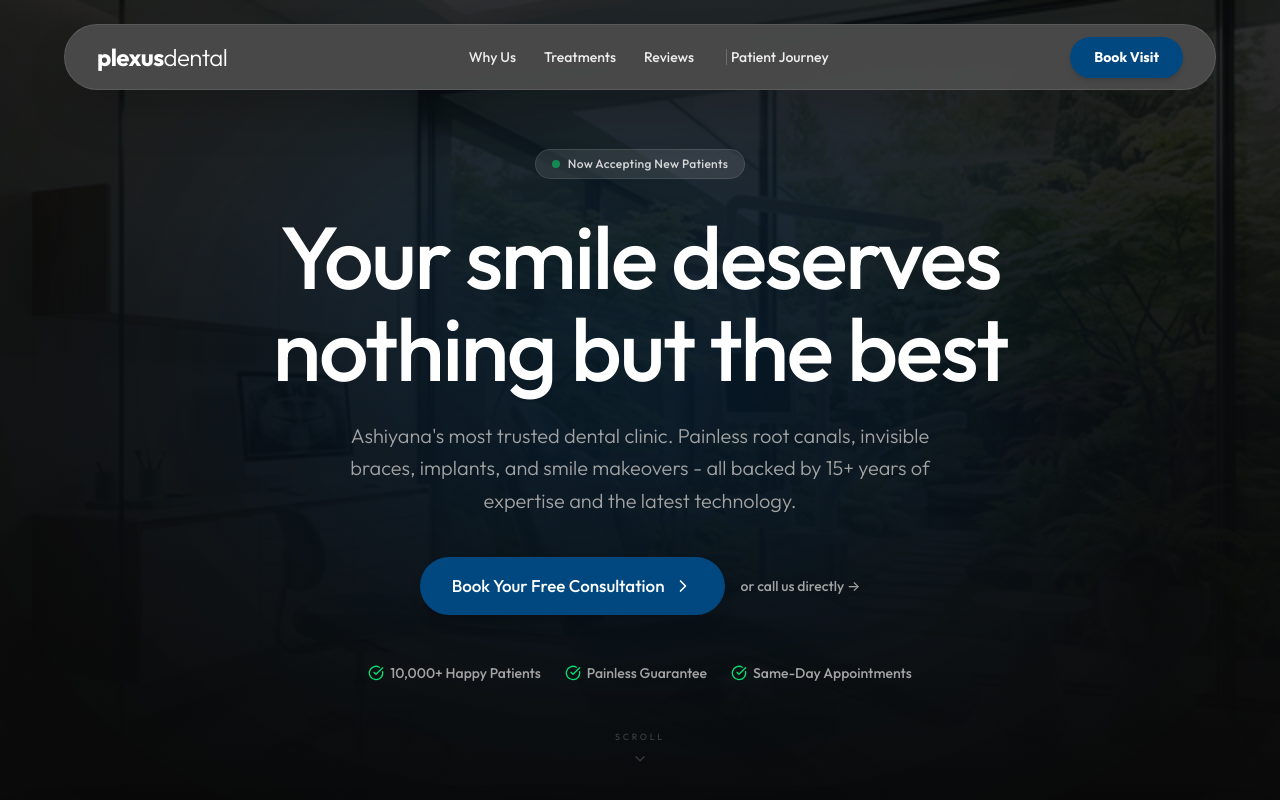
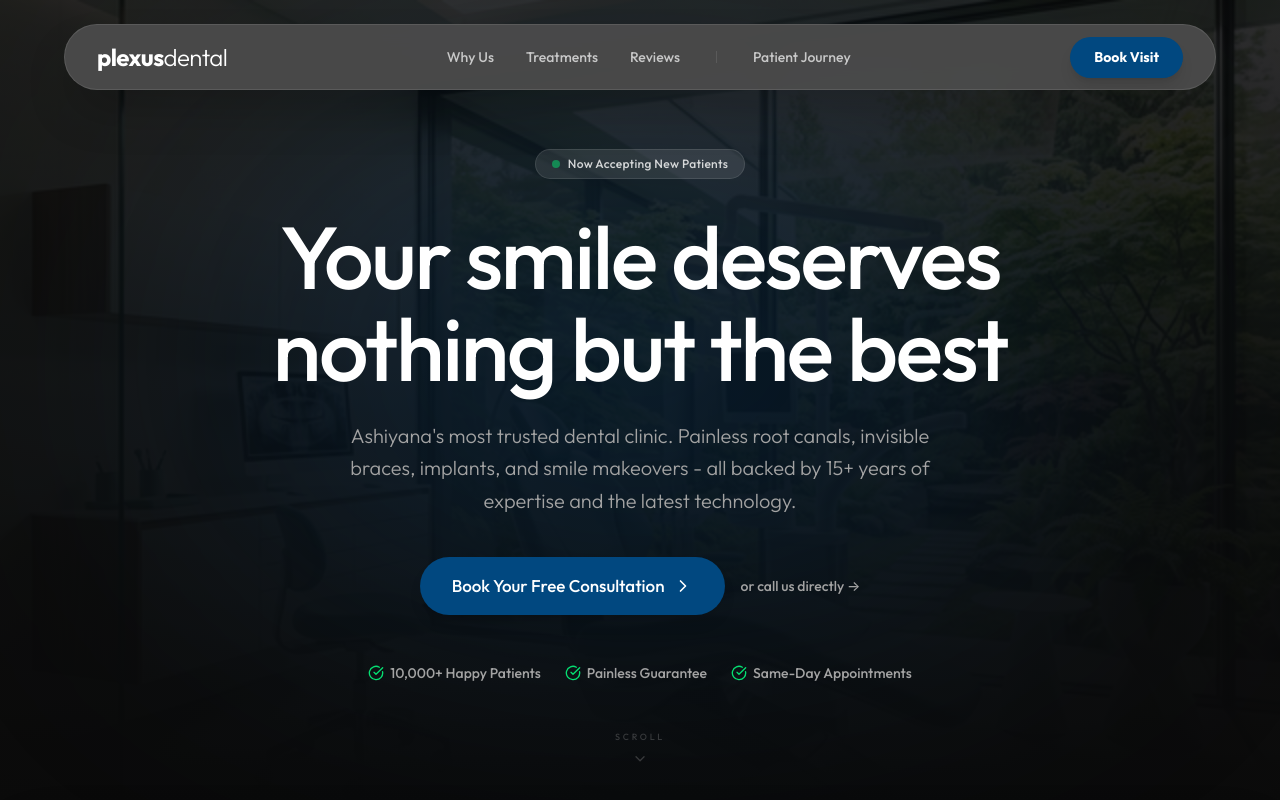
Before and after one commit to aibax04/plexushub, a React (Vite) app: page / in a window 1280 px wide. Shown: the top 800 px of the page. Built offline with nearby package versions, Linux system fonts and the light colour scheme.

Commit message:
style: add premium header hover effects and fix alignment

```diff
--- a/src/components/Header.jsx
+++ b/src/components/Header.jsx
@@ -16,26 +16,42 @@ function Header() {
               plexus<span className="font-light">dental</span>
             </a>
 
-            <nav className="hidden lg:flex items-center justify-center space-x-7 flex-1">
-              <a href="#features" className="text-[14px] font-medium text-white/90 hover:text-white transition-colors">Why Us</a>
-              <a href="#treatments" className="text-[14px] font-medium text-white/90 hover:text-white transition-colors">Treatments</a>
-              <a href="#reviews" className="text-[14px] font-medium text-white/90 hover:text-white transition-colors">Reviews</a>
-              <div className="w-px h-4 bg-white/20 mx-1"></div>
-              <a href="#how-it-works" className="text-[14px] font-medium text-white/90 hover:text-white transition-colors">Patient Journey</a>
+            <nav className="hidden lg:flex items-center justify-center gap-8 flex-1">
+              <a href="#features" className="relative text-[14px] font-medium text-white/70 hover:text-white transition-all duration-300 group">
+                Why Us
+                <span className="absolute -bottom-1 left-0 w-0 h-0.5 bg-primary transition-all duration-300 group-hover:w-full"></span>
+              </a>
+              <a href="#treatments" className="relative text-[14px] font-medium text-white/70 hover:text-white transition-all duration-300 group">
+                Treatments
+                <span className="absolute -bottom-1 left-0 w-0 h-0.5 bg-primary transition-all duration-300 group-hover:w-full"></span>
+              </a>
+              <a href="#reviews" className="relative text-[14px] font-medium text-white/70 hover:text-white transition-all duration-300 group">
+                Reviews
+                <span className="absolute -bottom-1 left-0 w-0 h-0.5 bg-primary transition-all duration-300 group-hover:w-full"></span>
+              </a>
+              <div className="w-px h-3 bg-white/10 mx-1"></div>
+              <a href="#how-it-works" className="relative text-[14px] font-medium text-white/70 hover:text-white transition-all duration-300 group">
+                Patient Journey
+                <span className="absolute -bottom-1 left-0 w-0 h-0.5 bg-primary transition-all duration-300 group-hover:w-full"></span>
+              </a>
             </nav>
 
-            <div className="hidden lg:flex items-center gap-6 flex-shrink-0">
-              <a href="#book" className="px-6 py-2.5 bg-primary text-white text-[14px] font-bold rounded-full hover:scale-105 transition-all shadow-md">
+            <div className="hidden lg:flex items-center flex-shrink-0">
+              <a href="#book" className="px-6 py-2.5 bg-primary text-white text-[14px] font-bold rounded-full hover:scale-105 hover:bg-primary-dark transition-all duration-300 shadow-lg hover:shadow-primary/40 active:scale-95">
                 Book Visit
               </a>
             </div>
 
             {/* Mobile Menu Button - Show only below lg */}
             <div className="flex lg:hidden items-center gap-4">
-              <a href="#book" className="px-4 py-2 bg-primary text-white text-[13px] font-bold rounded-full hover:scale-105 transition-all">
+              <a href="#book" className="px-4 py-2 bg-primary text-white text-[13px] font-bold rounded-full active:scale-95 transition-all">
                 Book
               </a>
-              <button onClick={toggleMenu} className="text-white focus:outline-hidden p-1">
+              <button
+                onClick={toggleMenu}
+                className="text-white hover:text-primary transition-colors focus:outline-none p-1"
+                aria-label={isOpen ? "Close menu" : "Open menu"}
+              >
                 {isOpen ? <X className="w-6 h-6" /> : <Menu className="w-6 h-6" />}
               </button>
             </div>
```
